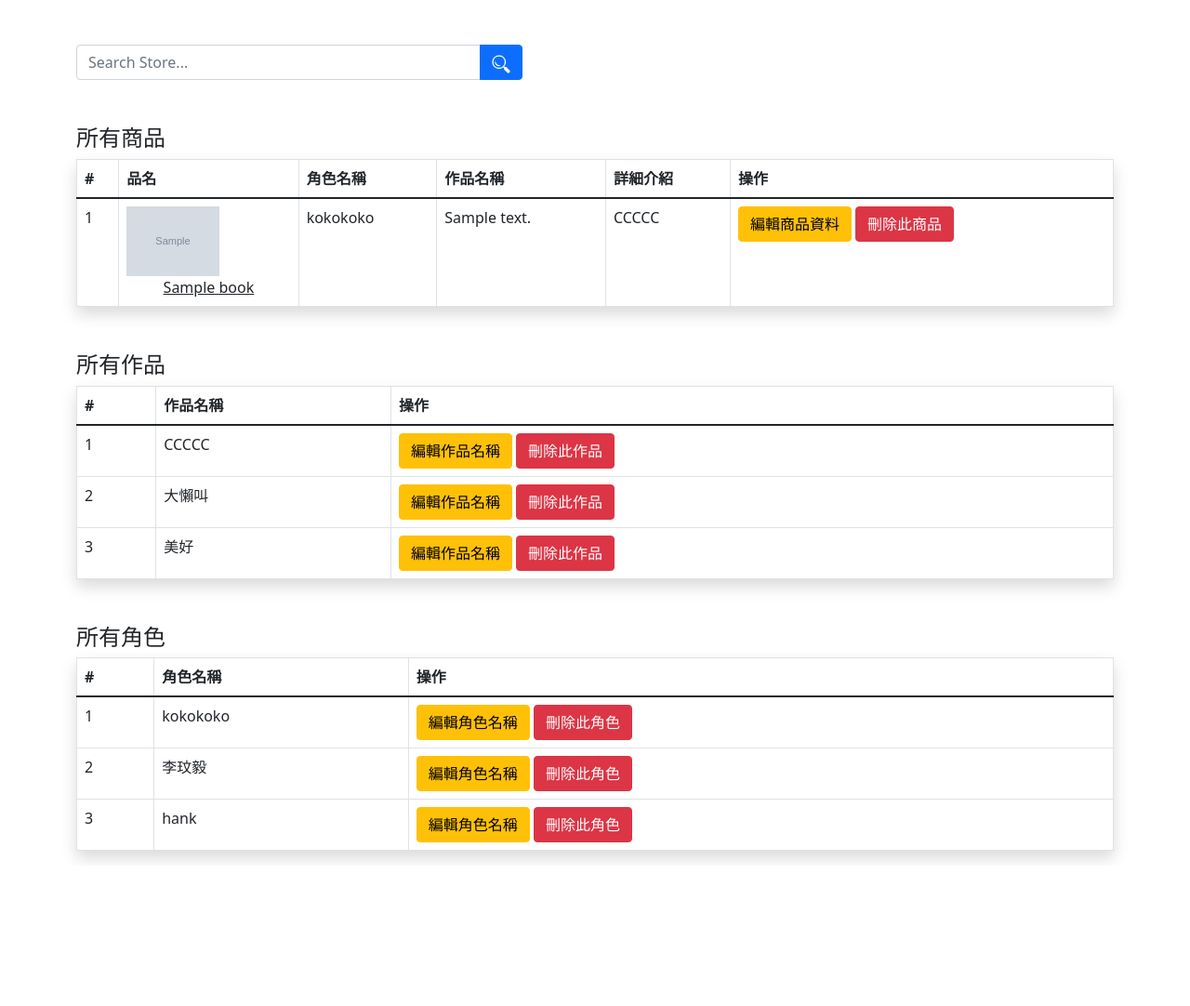
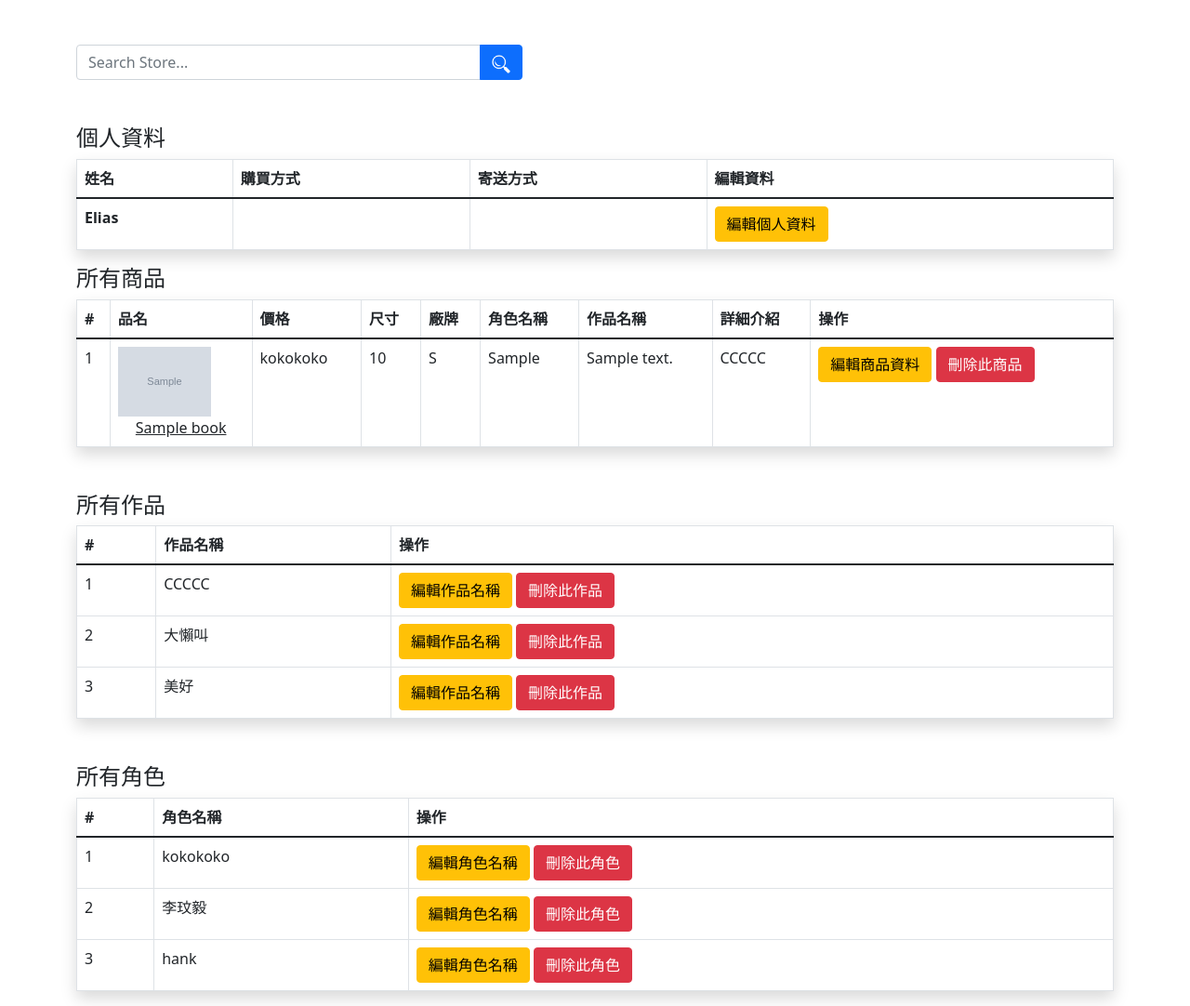
Before and after one commit to Shang47/DB_final_project, a PHP site: page /admin.php in a window 1280 px wide. Shown: the part 56-1138 px from the top of the page at 93% size. Before the commit the page ends 983 px from the top, so only its background shows below. Run offline with PHP 8.4, Linux system fonts and the light colour scheme; a user stored in the database is signed in; data comes from the database, SQL or seed files in the repository; tables that the repository leaves empty hold one stand-in row (values such as "Sample post"); grey boxes marked "Sample" are stand-in pictures.

Commit message:
admin查看個人資料的
等等修改個人資料的我再處理

```diff
--- a/admin.php
+++ b/admin.php
@@ -7,7 +7,6 @@
 
 	# Database Connection File
 	include "db_conn.php";
-
 	# Book helper function
 	include "php/func-book.php";
     $books = get_all_books($conn);
@@ -19,6 +18,11 @@
     # Category helper function
 	include "php/func-category.php";
     $categories = get_all_categories($conn);
+	include "php/func-admin.php";
+    $user = get_admin($conn, $_SESSION["user_id"]);
+
+	$result = $conn->query('select * from admin;');
+
 
 ?>
 
@@ -116,7 +120,30 @@
 			  現在沒有商品，快來新增一個吧!
 		  </div>
         <?php }else {?>
-
+		<!-- 個人資料 -->
+		<h4>個人資料</h4>
+		<table class="table table-bordered shadow">
+			<thead>
+				<tr>
+					<th>姓名</th>
+					<th>購買方式</th>
+					<th>寄送方式</th>
+					<th>編輯資料</th>
+				</tr>
+			</thead>
+			<tbody>
+				<tr>
+					<th><?= $user['full_name'] ?></th>
+					<th><?= $user['購買方式'] ?></th>
+					<th><?= $user['寄送方式'] ?></th>
+					<td>
+					<a href="edit-admin.php?id=<?=$user['id']?>"
+					   class="btn btn-warning">
+					   編輯個人資料</a>
+				</td>
+				</tr>
+			</tbody>
+		</table>
 
         <!-- List of all books -->
 		<h4>所有商品</h4>
@@ -125,6 +152,9 @@
 				<tr>
 					<th>#</th>
 					<th>品名</th>
+					<th>價格</th>
+					<th>尺寸</th>
+					<th>廠牌</th>
 					<th>角色名稱</th>
 					<th>作品名稱</th>
 					<th>詳細介紹</th>
@@ -162,6 +192,9 @@
 					?>
 
 				</td>
+				<td><?=$book['price']?></td>
+				<td><?=$book['size']?></td>
+				<td><?=$book['廠牌']?></td>
 				<td><?=$book['description']?></td>
 				<td>
 					<?php if ($categories == 0) {
@@ -175,6 +208,7 @@
 					}
 					?>
 				</td>
+
 				<td>
 					<a href="edit-book.php?id=<?=$book['id']?>"
 					   class="btn btn-warning">
--- /dev/null
+++ b/php/func-admin.php
@@ -0,0 +1,16 @@
+<?php
+
+# Get  user by ID function
+function get_admin($con, $id){
+   $sql  = "SELECT * FROM admin WHERE id=?";
+   $stmt = $con->prepare($sql);
+   $stmt->execute([$id]);
+
+   if ($stmt->rowCount() > 0) {
+   	  $admin = $stmt->fetch();
+   }else {
+      $admin = 0;
+   }
+
+   return $admin;
+}
```
